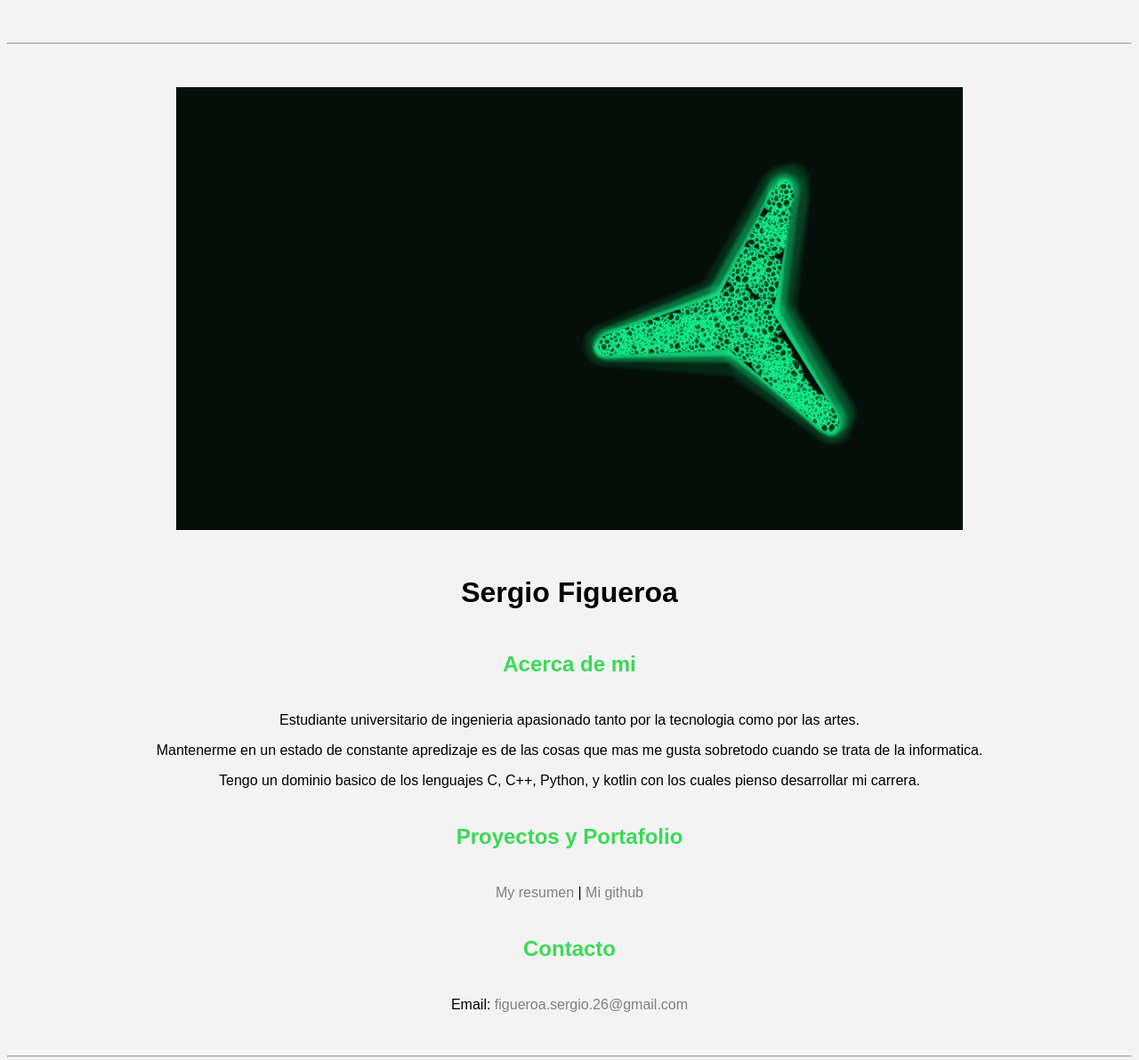
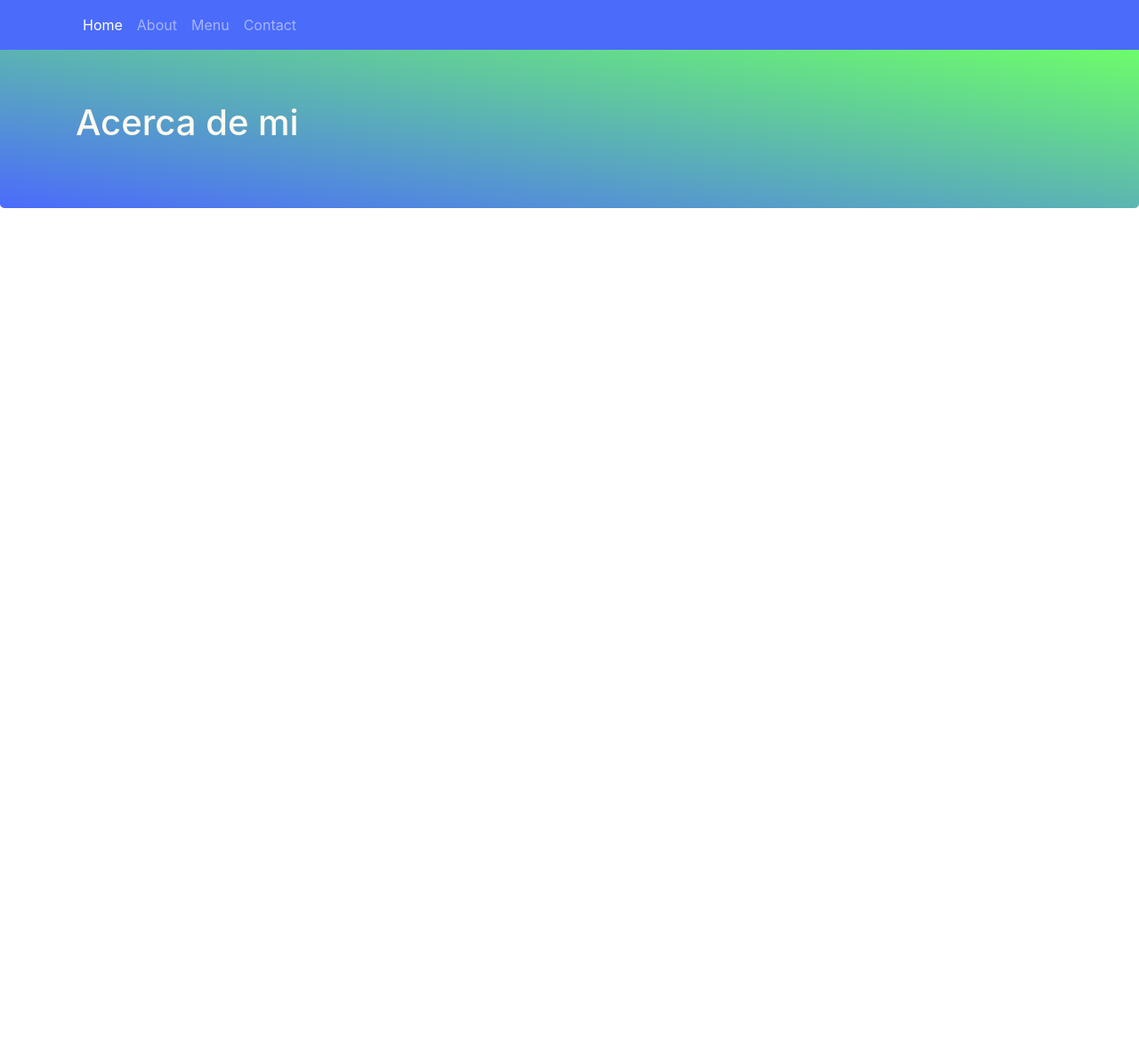
Before and after one commit to FigueroaSergio/FigueroaSergio.github.io, a website: page index.html in a window 1280 px wide. Shown: the top 1192 px of the page at 89% size. After the commit the page ends 800 px from the top, so only its background shows below. Drawn offline with nearby package versions, Linux system fonts and the light colour scheme; files that its build step writes are made by us from their sources.

Commit message:
Start the second desing

```diff
--- /dev/null
+++ b/css/style.css
@@ -0,0 +1,28 @@
+
+
+.row-content {
+    margin: 0px auto;
+    padding: 50px 50px;
+    border-bottom: 1px ridge;
+    min-height: 400px;
+}
+
+.jumbotron {
+    margin: 0px auto;
+    padding: 70px 30px;
+    color: floralwhite;
+    background:linear-gradient(to bottom left, #6dff68,#4b6bfb);
+}
+
+body {
+    padding: 50px 0px 0px 0px;
+    z-index: 0;
+}
+
+
+.address {
+    font-size: 80%;
+    margin: 0px;
+    color: black; }
+    .navbar-dark {
+        background-color: #4b6bfb !important; }
--- a/index.html
+++ b/index.html
@@ -1,43 +1,54 @@
 <!DOCTYPE html>
 <html lang="en">
+
 <head>
-    <meta charset="UTF-8">
-    <!-- this help for wacht the web page in the phone-->
-    <meta name="viewport" content="width=device-width, initial-scale=1.0,shrink-to-fit-no">
-    <meta name ="name" content= "Sergio Figueroa">
-    <!-- meta name "robots" content= " nondex , no follow" para que no aparezca en buscadores -->
-    <title>Sergio Figueroa </title>
-    <link rel="stylesheet" href="css/master.css">
-    <link rel="FaviconIcon" href="favicon.ico" type="image/x-icon">
-    <link rel="shortcut icon" href="favicon.ico" type="image/x-icon">
+  <meta charset="UTF-8">
+  <meta name="viewport" content="width=device-width, initial-scale=1.0">
+  <link rel="stylesheet" href="style.css">
+  <link rel="stylesheet" href="node_modules/bootstrap/dist/css/bootstrap.min.css">
+  <link rel="stylesheet" href="node_modules/font-awesome/css/font-awesome.css ">
+  <title>Document</title>
 </head>
+
+<body>
+  <nav class="navbar navbar-dark navbar-expand-sm  fixed-top">
+    <div class="container">
+      <button class="navbar-toggler" type="button" data-toggle="collapse" data-target="#Navbar">
+        <span class="navbar-toggler-icon"></span>
+      </button>
+      <!-- container nos sirve para que no ocupe toda el largo de la pantalla-->
+      <a class="navbar-brand mr-auto" href="./index.html"></a>
+      <div class="collapse navbar-collapse" id="Navbar">
+        <ul class="navbar-nav mr-auto">
+          <!--mr-auto   hace que los elemento se alieneen a la izquierda         -->
+          <li class="nav-item"><a class="nav-link active " href="index.html">Home </a></li>
+          <!-- active  hara que el boton se vea    brillante   -->
+          <li class="nav-item"><a class="nav-link " href="#">About </a></li>
+          <li class="nav-item"><a class="nav-link" href="#">Menu </a></li>
+          <li class="nav-item"><a class="nav-link" href="#">Contact </a></li>
+        </ul>
+      </div>
+    </div>
+  </nav>
+
+  <header class="jumbotron">
+    <div class="container">
+      <div class="row row-headers">
+        <div class="col-12 col-sm-6">
+          <h1>Acerca de mi</h1>
+        </div>
+      </div>
+    </div>
+
+  </header>
 
 
 
-<body>
-    <hr>
-    <img src="images/mylogo.png" width="70%" alt="banner">
-    <h1>Sergio Figueroa</h1>
-    <h2>Acerca de mi</h2>
-    <p>Estudiante universitario de ingenieria apasionado
-    tanto por la tecnologia como por las artes.</p>
-    <p>Mantenerme en un estado de constante apredizaje
-    es de las cosas que mas me gusta sobretodo
-    cuando se trata de la informatica. </p>
-    <p>Tengo un dominio basico de los lenguajes C, C++, Python,
-    y kotlin con los cuales pienso desarrollar mi carrera.</p>
-    <h2>Proyectos y Portafolio</h2>
-    <p><a href="resumen.html">My resumen</a> | <a href="https://github.com/FigueroaSergio">Mi github</a></p>
-    <h2>Contacto</h2>
-    <p>Email: <a href="mailto:figueroa.sergio.26@gmail.com">figueroa.sergio.26@gmail.com</a></p>
 </body>
-<!--this make a like across the screen-->
-<footer>
-    <hr>
-    <code>Copyright (c) 2020 Sergio Figueroa</code>
 
-</footer>
-
+<script src="node_modules/jquery/dist/jquery.slim.min.js"></script>
+<script src="node_modules/bootstrap/dist/js/bootstrap.min.js"></script>
+<script src="node_modules/@popperjs/core/dist/umd/popper.min.js"></script>
 
 
 </html>
```
Also changed, not shown: package.json (added, +22 -0 lines), 2 other files.
